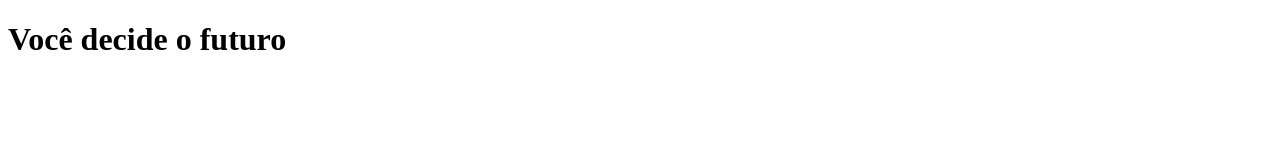
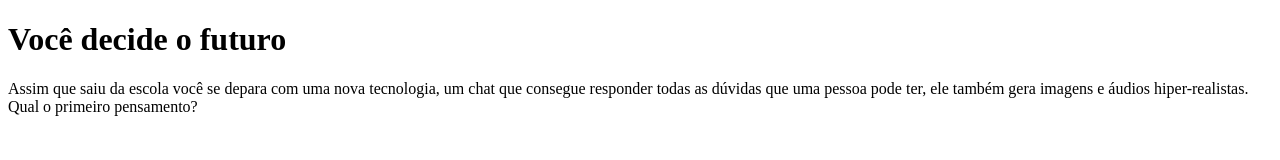
Before and after one commit to andreihenrique/Andrei-voce-decide-3E, a plain HTML site: page index.html in a window 1280 px wide. Drawn offline with Linux system fonts and the light colour scheme.

Commit message:
03/09/2024

```diff
--- a/index.html
+++ b/index.html
@@ -4,7 +4,7 @@
 <head>
   <meta charset="utf-8">
   <meta name="viewport" content="width=device-width">
-  <title>você decide o futuro</title>
+  <title>Você decide o futuro</title>
   <link href="style.css" rel="stylesheet" type="text/css" />
 </head>
 
@@ -16,8 +16,8 @@
     <div class="caixa-resultado">
       <p class="texto-resultado"></p>
     </div>
-
  </div>
+  <script src="script.js"></script>
 </body>
 
 </html>
--- a/script.js
+++ b/script.js
@@ -6,43 +6,87 @@ const textoResultado = document.querySelector(".texto-resultado");
 
 const perguntas = [
     {
-    enunciado: "Pergunta 1",
-    alternativas:[
-      "resposta 1",
-      "resposta 2",
+        enunciado: "Assim que saiu da escola você se depara com uma nova tecnologia, um chat que consegue responder todas as dúvidas que uma pessoa pode ter, ele também gera imagens e áudios hiper-realistas. Qual o primeiro pensamento?",
+        alternativas: [
+            {
+                texto: "Isso é assustador!",
+                afirmacao: "afirmação"
+            },
+            {
+                texto: "Isso é maravilhoso!",
+                afirmacao: "afirmação"
+            }
         ]
     },
-
     {
-    enunciado: "Pergunta 2",
-    alternativas:[
-      "resposta 1",
-      "resposta 2",
+        enunciado: "Com a descoberta desta tecnologia, chamada Inteligência Artificial (IA), uma professora de tecnologia da escola decidiu fazer uma sequência de aulas sobre esta tecnologia. No fim de uma aula ela pede que você escreva um trabalho sobre o uso de IA em sala de aula. Qual atitude você toma?",
+        alternativas: [
+            {
+                texto:  "Utiliza uma ferramenta de busca na internet que utiliza IA para que ela ajude a encontrar informações relevantes para o trabalho e explique numa linguagem que facilite o entendimento.",
+                afirmacao: "afirmação"
+            },
+            {
+                texto: "Escreve o trabalho com base nas conversas que teve com colegas, algumas pesquisas na internet e conhecimentos próprios sobre o tema.",
+                afirmacao: "afirmação"
+            }
         ]
     },
-
     {
-    enunciado: "Pergunta 3",
-    alternativas:[
-      "resposta 1",
-      "resposta 2",
+        enunciado: "Após a elaboração do trabalho, a professora realizou um debate entre a turma para entender como foi realizada a pesquisa e escrita. Nessa conversa também foi levantado um ponto muito importante: como a IA impacta o trabalho do futuro. Nesse debate, como você se posiciona?",
+        alternativas: [
+            {
+                texto:  "Defende a ideia de que a IA pode criar novas oportunidades de emprego e melhorar habilidades humanas.",
+                afirmacao: "afirmação"
+            },
+            {
+                texto: "Me preocupo com as pessoas que perderão seus empregos para máquinas e defendem a importância de proteger os trabalhadores.",
+                afirmacao: "afirmação"
+            }
         ]
     },
-
     {
-    enunciado: "Pergunta 4",
-    alternativas:[
-      "resposta 1",
-      "resposta 2",
+        enunciado: "Ao final da discussão, você precisou criar uma imagem no computador que representasse o que pensa sobre IA. E agora?",
+        alternativas: [
+            {
+                texto: "Criar uma imagem utilizando uma plataforma de design como o Paint.",
+                afirmacao: "afirmação"
+            },
+            {
+                texto: "Criar uma imagem utilizando um gerador de imagem de IA.",
+                afirmacao: "afirmação"
+            }
         ]
     },
-
     {
-    enunciado: "Pergunta 5",
-    alternativas:[
-      "resposta 1",
-      "resposta 2",
+        enunciado: "Você tem um trabalho em grupo de biologia para entregar na semana seguinte, o andamento do trabalho está um pouco atrasado e uma pessoa do seu grupo decidiu fazer com ajuda de uma IA. O problema é que o trabalho está totalmente igual ao do chat. O que você faz?",
+        alternativas: [
+            {
+                texto: "Escrever comandos para o chat é uma forma de contribuir com o trabalho, por isso não é um problema utilizar o texto inteiro.",
+                afirmacao: "afirmação"
+            },
+            {
+                texto: "O chat pode ser uma tecnologia muito avançada, mas é preciso manter a atenção pois toda máquina erra, por isso revisar o trabalho e contribuir com as perspectivas pessoais é essencial.",
+                afirmacao: "afirmação"
+            }
         ]
     }
+];
 
-];
+let atual = 0;
+let perguntaAtual;
+
+function mostraPergunta() {
+  perguntaAtual = perguntas[atual];
+  caixaPerguntas.textContent = perguntaAtual.enunciado;
+}
+
+function mostraAlternativas(){
+    for(const alternativa of perguntaAtual.alternativas) {
+        const botaoAlternativa = document.createElement("button");
+        botaoAlternativa.textContent = alternativa.texto;
+        botaoAlternativa.addEventListener("click", function() {} );
+        caixaAlternativas.appendChild(botaoAlternativas);
+    }
+}
+
+mostraPergunta();
```
Lines whose indentation alone changed are shown as unchanged.
